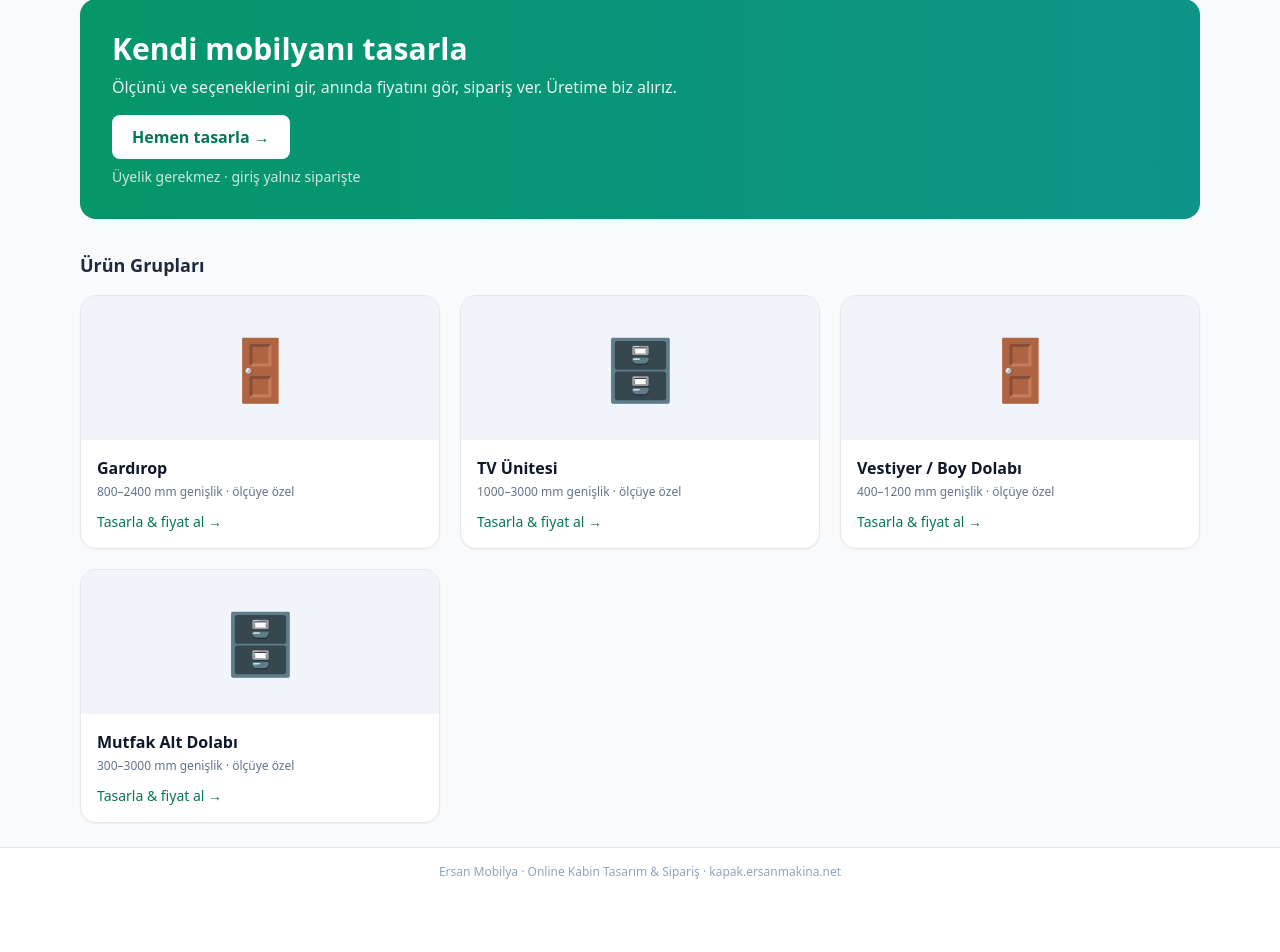
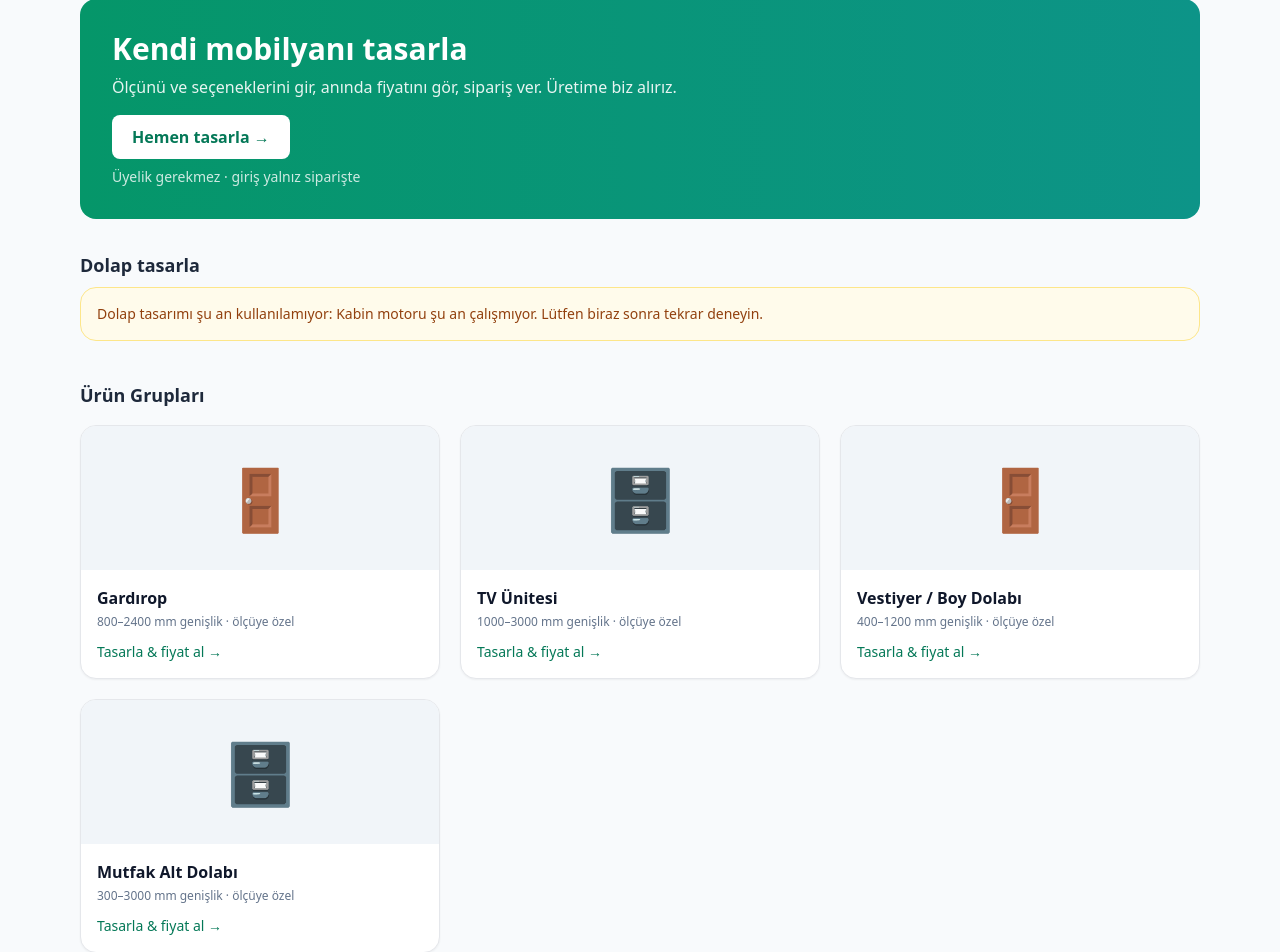
Before and after one commit to technoral3458/Teklif, a FastAPI app: page / in a window 1280 px wide. Shown: the part 90-1042 px from the top of the page. Before the commit the page ends 969 px from the top, so only its background shows below. Run offline with FastAPI, Linux system fonts and the light colour scheme; data comes from the database, SQL or seed files in the repository; data that the repository does not hold is empty; some libraries are stand-ins or nearby versions.

Commit message:
fix(magaza): motor çalışmıyorsa dolap bölümü gizlenmesin, sebebi yazsın
"Hemen tasarla" her zaman dolap bölümüne gider; kabin motoru servisine
ulaşılamazsa orada "Dolap tasarımı şu an kullanılamıyor" uyarısı görünür.

Co-Authored-By: Claude Opus 5.5 <noreply@anthropic.com>
Claude-Session: https://claude.ai/code/session_01Ey4V4HpTKFxSHugwfyQaPx

```diff
--- a/membran-app/routers/magaza.py
+++ b/membran-app/routers/magaza.py
@@ -190,16 +190,18 @@ async def sosyal(request: Request, provider: str = Form(...), email: str = Form(
 async def magaza_home(request: Request):
     cust = current_customer(request)
     prods = products_lib.list_products(only_enabled=True)
-    try:                                  # Online Kabin şablonları (motor servisi çalışmıyorsa gizlenir)
+    dolap_hata = ""
+    try:                                  # Online Kabin şablonları motor servisinden gelir
         import kabin_istemci as KI
         dolaplar = (await KI.bilgi())["kabin_sablonlari"]
-    except Exception:
+    except Exception as e:
         dolaplar = []
+        dolap_hata = getattr(e, "mesaj", "") or "Kabin motoru şu an çalışmıyor"
     owner, _g, _c = _owner(request)
     r = db.one("SELECT COUNT(*) c FROM kabin_taslak WHERE musteri=?", (owner,)) if owner else None
     return templates.TemplateResponse(request, "magaza_home.html",
                                       _ctx(request, cust, products=prods, dolaplar=dolaplar,
-                                           taslak_sayisi=r["c"] if r else 0))
+                                           dolap_hata=dolap_hata, taslak_sayisi=r["c"] if r else 0))
 
 
 @router.get("/magaza/urun/{pid}", response_class=HTMLResponse)
--- a/membran-app/templates/magaza_home.html
+++ b/membran-app/templates/magaza_home.html
@@ -4,11 +4,16 @@
 <section class="rounded-2xl bg-gradient-to-r from-emerald-600 to-teal-600 text-white p-8 mb-8">
   <h1 class="text-3xl font-extrabold mb-2">Kendi mobilyanı tasarla</h1>
   <p class="opacity-90 max-w-xl">Ölçünü ve seçeneklerini gir, anında fiyatını gör, sipariş ver. Üretime biz alırız.</p>
-  <a href="{{ '#dolaplar' if dolaplar else '#urunler' }}" class="inline-block mt-4 bg-white text-emerald-700 font-semibold rounded-lg px-5 py-2.5 hover:bg-emerald-50">Hemen tasarla →</a>
+  <a href="#dolaplar" class="inline-block mt-4 bg-white text-emerald-700 font-semibold rounded-lg px-5 py-2.5 hover:bg-emerald-50">Hemen tasarla →</a>
   <div class="text-sm opacity-80 mt-2">Üyelik gerekmez · giriş yalnız siparişte</div>
 </section>
 
-{% if dolaplar %}
+{% if not dolaplar %}
+<h2 id="dolaplar" class="text-lg font-bold mb-2">Dolap tasarla</h2>
+<div class="bg-amber-50 border border-amber-200 text-amber-800 rounded-2xl p-4 mb-10 text-sm">
+  Dolap tasarımı şu an kullanılamıyor: {{ dolap_hata }}. Lütfen biraz sonra tekrar deneyin.
+</div>
+{% else %}
 <div class="flex flex-wrap items-baseline justify-between gap-2 mb-1">
   <h2 id="dolaplar" class="text-lg font-bold">Dolap tasarla</h2>
   {% if taslak_sayisi %}<a href="/kabin" class="text-sm text-emerald-700 font-medium">Kayıtlı dolaplarım ({{ taslak_sayisi }}) →</a>{% endif %}
```
